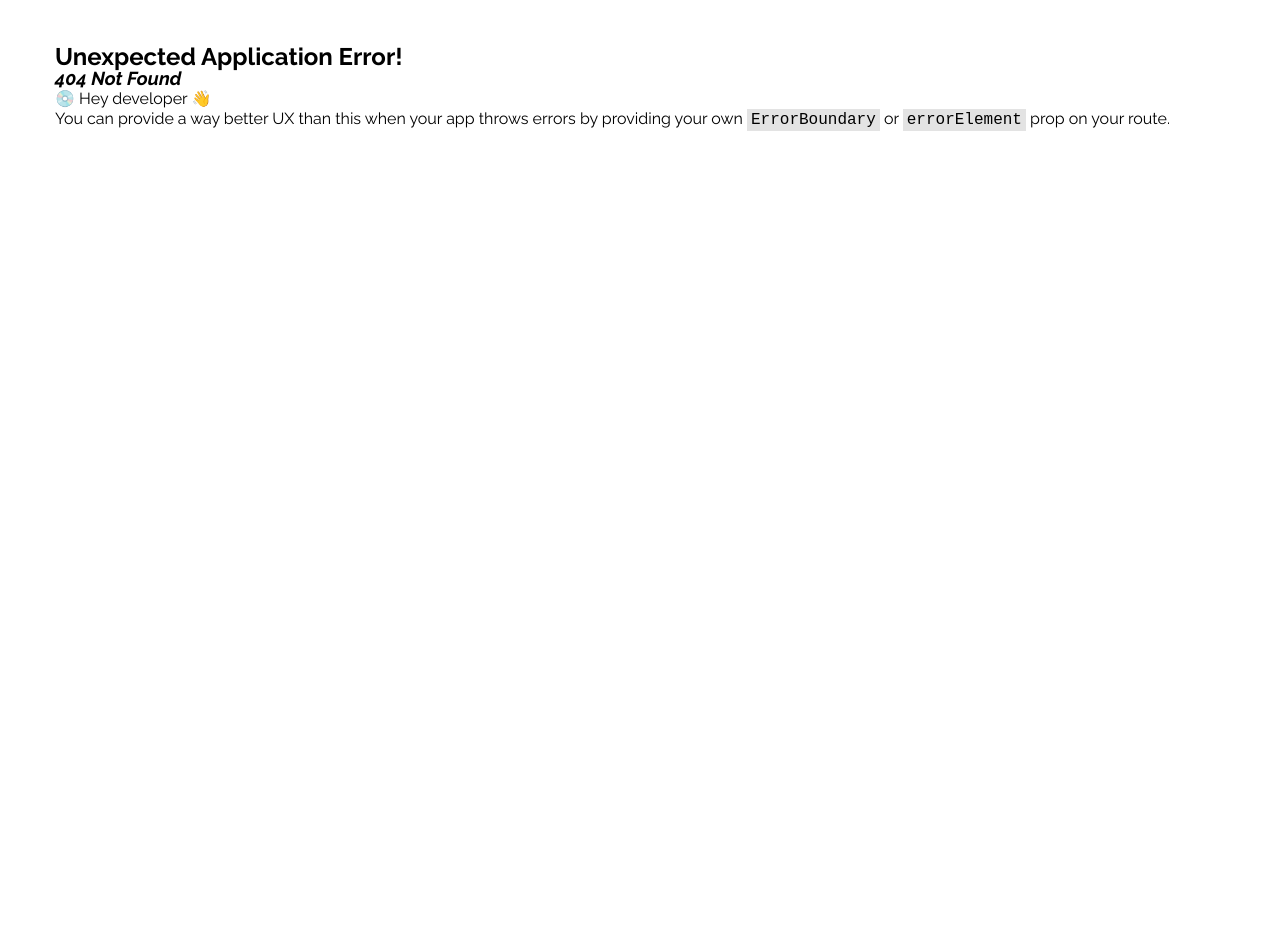
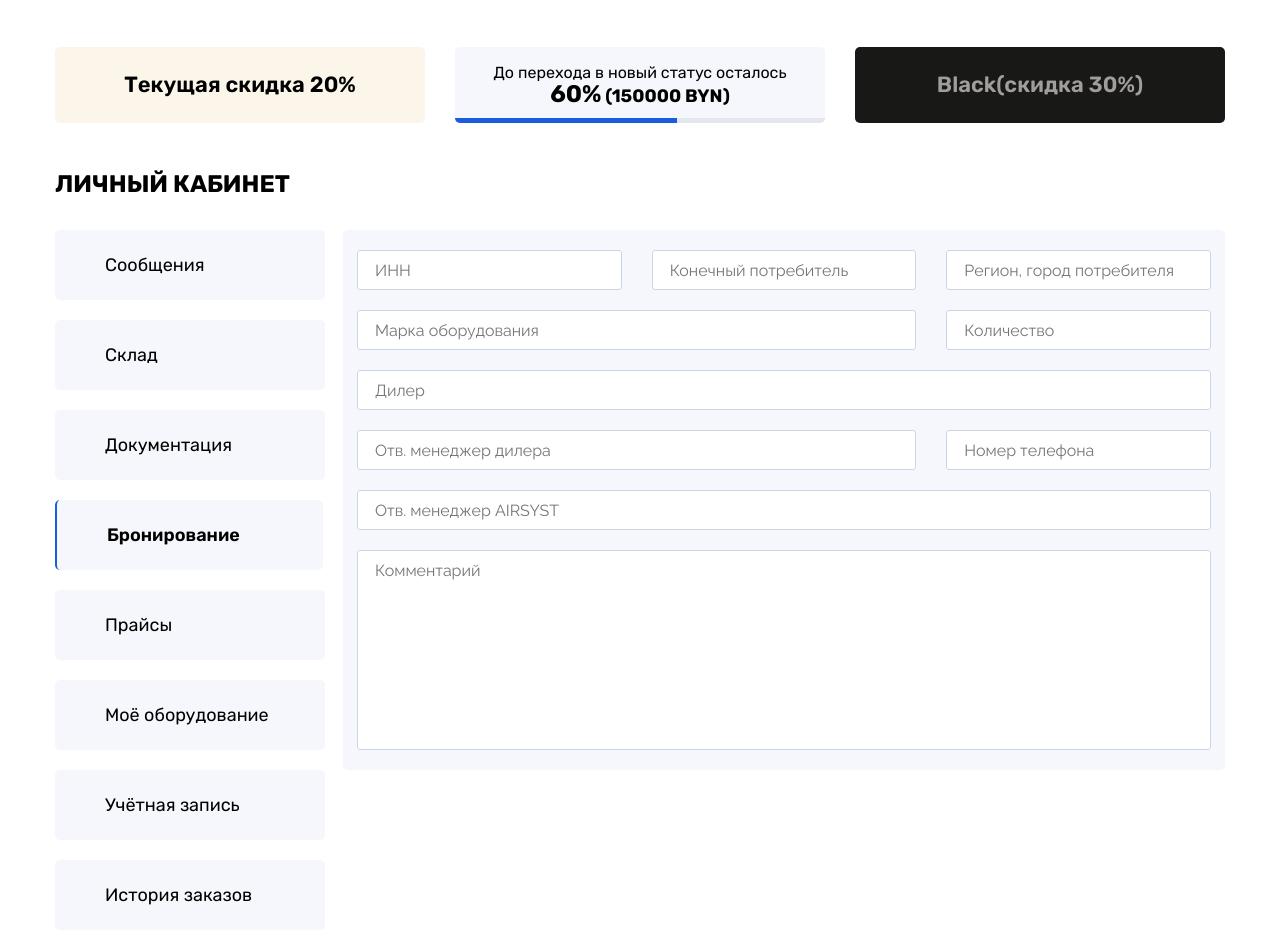
Before and after one commit to DShevv/airsyst_admin_panel, a React (Vite) app: page /booking/create in a window 1280 px wide. Before the commit this address had no page. Shown: the top 944 px of the page. Before the commit the page ends 800 px from the top, so only its background shows below. Built offline with nearby package versions, Linux system fonts and the light colour scheme.

Commit message:
add form for create booking

```diff
--- a/src/App.tsx
+++ b/src/App.tsx
@@ -22,6 +22,7 @@ import { OrderHistory } from "./pages/MainPage/Cabinet/OrederHistory/OrderHistor
 import { Booking } from "./pages/MainPage/Cabinet/Booking/Booking";
 import { MyBooking } from "./pages/MainPage/Cabinet/Booking/MyBooking/MyBooking";
 import userStore from "./stores/user-store";
+import { BookingCreate } from "./pages/MainPage/Cabinet/Booking/BookingCreate/BookingCreate";
 
 const App = observer(() => {
   const { current } = statusSilver;
@@ -73,6 +74,8 @@ const App = observer(() => {
               <Route path="booking">
                 <Route index element={<Booking />} />
                 <Route path="mybooking" element={<MyBooking />} />
+                <Route path="create" element={<BookingCreate />} />
+                <Route path="create/:id" element={<BookingCreate />} />
               </Route>
               <Route path="price" element={<Price />} />
               <Route path="my" element={<>my</>} />
--- a/src/components/FormInput/FormInput.style.tsx
+++ b/src/components/FormInput/FormInput.style.tsx
@@ -1,6 +1,10 @@
 import styled from "styled-components";
 
-export const StyledInput = styled.input`
+interface Props {
+  area?: string;
+}
+
+export const StyledInput = styled.input<Props>`
   max-width: 370px;
   width: 100%;
   height: 40px;
@@ -15,6 +19,7 @@ export const StyledInput = styled.input`
   font-weight: 400;
   line-height: 130.5%;
   outline-color: ${(props) => props.theme.colors.secondaryDark};
+  grid-area: ${(props) => (props.area ? props.area : "")};
 
   ::placeholder {
     color: ${(props) => props.theme.colors.textGrayLight};
--- a/src/components/FormInput/FormInput.tsx
+++ b/src/components/FormInput/FormInput.tsx
@@ -11,7 +11,8 @@ interface Props {
   name?: string;
   minLength?: number;
   maxLength?: number;
-  onChange: (value: string | boolean) => void;
+  area?: string;
+  onChange: (value: string | boolean | number) => void;
 }
 
 export default function FormInput({
@@ -24,6 +25,7 @@ export default function FormInput({
   name,
   minLength,
   maxLength,
+  area,
   onChange,
 }: Props) {
   return (
@@ -36,6 +38,7 @@ export default function FormInput({
       name={name}
       minLength={minLength}
       maxLength={maxLength}
+      area={area}
       onChange={(e: React.ChangeEvent<HTMLInputElement>) => {
         onChange(e.target.value);
       }}
--- /dev/null
+++ b/src/pages/MainPage/Cabinet/Booking/BookingCreate/BookingCreate.style.tsx
@@ -0,0 +1,52 @@
+import { styled } from "styled-components";
+import FormInput from "../../../../../components/FormInput/FormInput";
+
+export const StyledCreateForm = styled.div`
+  padding: 20px 14px;
+  border-radius: ${(props) => props.theme.borderRadius};
+  background-color: ${(props) => props.theme.colors.primary};
+`;
+
+export const BookingForm = styled.form`
+  display: grid;
+  grid-template-areas:
+    "inn name address"
+    "mark mark count"
+    "dName dName dName"
+    "dManager dManager phone"
+    "manager manager manager"
+    "commentary commentary commentary";
+  grid-template-rows: 1fr;
+  row-gap: 20px;
+  column-gap: 30px;
+`;
+
+export const FullWidthInput = styled(FormInput)`
+  max-width: 100%;
+`;
+
+interface ComentryProps {
+  area?: string;
+}
+
+export const CommentaryInput = styled.textarea<ComentryProps>`
+  width: 100%;
+  height: 200px;
+  grid-area: ${(props) => props.area};
+  padding: 10px 17px 10px 17px;
+  border-radius: 3px;
+  border: 1px solid ${(props) => props.theme.colors.secondaryDark};
+  color: ${(props) => props.theme.colors.text};
+  font-variant-numeric: lining-nums proportional-nums;
+  font-family: "Raleway";
+  font-size: 16px;
+  font-style: normal;
+  font-weight: 400;
+  line-height: 130.5%;
+  outline-color: ${(props) => props.theme.colors.secondaryDark};
+  resize: none;
+
+  ::placeholder {
+    color: ${(props) => props.theme.colors.textGrayLight};
+  }
+`;
--- /dev/null
+++ b/src/pages/MainPage/Cabinet/Booking/BookingCreate/BookingCreate.tsx
@@ -0,0 +1,169 @@
+import { observer } from "mobx-react-lite";
+import FormInput from "../../../../../components/FormInput/FormInput";
+import {
+  BookingForm,
+  CommentaryInput,
+  FullWidthInput,
+  StyledCreateForm,
+} from "./BookingCreate.style";
+import { useParams } from "react-router-dom";
+import { FormEvent, useEffect, useState } from "react";
+import bookingStore from "../../../../../stores/booking-store";
+import { IBooking } from "../../../../../types/types";
+import userStore from "../../../../../stores/user-store";
+
+export const BookingCreate = observer(() => {
+  const { id } = useParams();
+  const { user } = userStore;
+  const { getBookingById, list } = bookingStore;
+  const [copiedBooking, setCopiedBooking] = useState<IBooking | undefined>();
+  const [isInnValid, setIsInnValid] = useState(true);
+  const [formData, setFormData] = useState<IBooking>({
+    id: list.length + 1,
+    userID: user ? user.id : 0,
+    status: "pending",
+    date: new Date().toISOString(),
+    inn: "",
+    name: "",
+    address: "",
+    mark: "",
+    count: 0,
+    dealerManager: "",
+    dealerName: "",
+    manager: "",
+    commentary: "",
+    phone: "",
+  });
+
+  useEffect(() => {
+    if (id !== undefined) {
+      setCopiedBooking(getBookingById(Number(id)));
+    }
+    console.log(1);
+  }, []);
+
+  useEffect(() => {
+    if (copiedBooking) {
+      setFormData({
+        ...copiedBooking,
+        id: formData.id,
+        userID: formData.userID,
+        status: formData.status,
+        date: formData.date,
+      } as IBooking);
+    }
+  }, [copiedBooking]);
+
+  useEffect(() => {
+    console.log(formData);
+  }, [formData]);
+
+  const crateChangeHandler = (fieldName: string) => {
+    return (value: string | number | boolean) => {
+      setFormData({ ...formData, [fieldName]: value });
+    };
+  };
+
+  return (
+    <StyledCreateForm>
+      <BookingForm>
+        <FormInput
+          type="number"
+          minLength={8}
+          maxLength={8}
+          required
+          placeholder="ИНН"
+          area="inn"
+          value={formData.inn}
+          onChange={crateChangeHandler("inn")}
+        />
+        {isInnValid ? (
+          <>
+            <FormInput
+              type="text"
+              required
+              placeholder="Конечный потребитель"
+              name="company"
+              area="name"
+              onChange={crateChangeHandler("name")}
+              value={formData.name}
+            />
+            <FormInput
+              type="text"
+              required
+              placeholder="Регион, город потребителя"
+              name="address"
+              area="address"
+              onChange={crateChangeHandler("address")}
+              value={formData.address}
+            />
+          </>
+        ) : (
+          ""
+        )}
+        <FullWidthInput
+          type="text"
+          required
+          placeholder="Марка оборудования"
+          name="mark"
+          area="mark"
+          onChange={crateChangeHandler("mark")}
+          value={formData.mark}
+        />
+        <FormInput
+          type="number"
+          required
+          placeholder="Количество"
+          name="count"
+          area="count"
+          onChange={crateChangeHandler("count")}
+          value={formData.toString()}
+        />
+        <FullWidthInput
+          type="text"
+          required
+          placeholder="Дилер"
+          name="dName"
+          area="dName"
+          onChange={crateChangeHandler("dealerName")}
+          value={formData.dealerName}
+        />
+        <FullWidthInput
+          type="text"
+          required
+          placeholder="Отв. менеджер дилера"
+          name="dManager"
+          area="dManager"
+          onChange={crateChangeHandler("dealerManager")}
+          value={formData.dealerManager}
+        />
+        <FormInput
+          type="number"
+          required
+          placeholder="Номер телефона"
+          name="phone"
+          area="phone"
+          onChange={crateChangeHandler("phome")}
+          value={formData.phone}
+        />
+        <FullWidthInput
+          type="text"
+          required
+          placeholder="Отв. менеджер AIRSYST"
+          name="manager"
+          area="manager"
+          onChange={crateChangeHandler("manager")}
+          value={formData.manager}
+        />
+        <CommentaryInput
+          placeholder="Комментарий"
+          area="commentary"
+          value={formData.commentary}
+          onChange={(e: FormEvent<HTMLTextAreaElement>) => {
+            setFormData({ ...formData, commentary: e.currentTarget.value });
+          }}
+        ></CommentaryInput>
+      </BookingForm>
+    </StyledCreateForm>
+  );
+});
```
